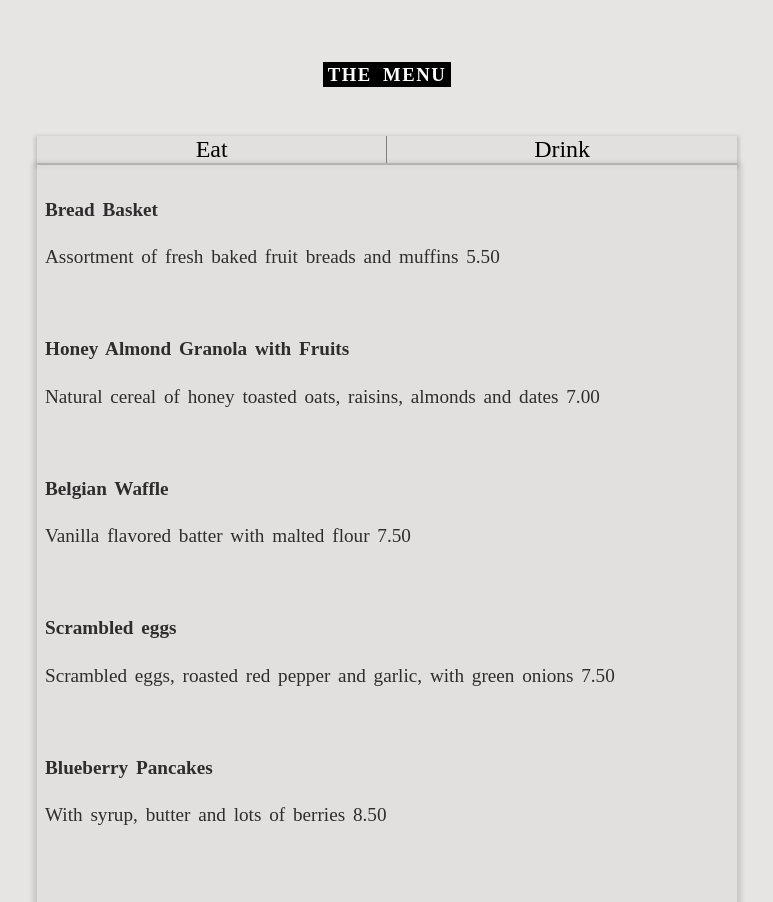
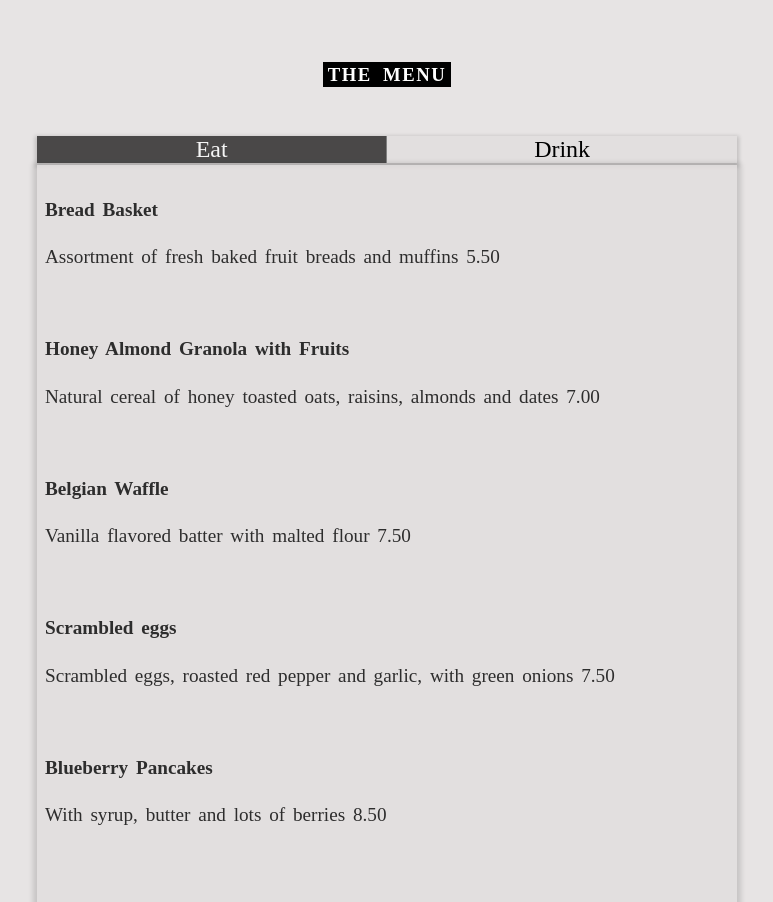
Before and after one commit to MHD22/template_cafe, a plain HTML site: page index.html in a window 1280 px wide. Shown: the part 1720-2622 px from the top of the page, without its empty margins (253-1026 px from the left). Drawn offline with Linux system fonts and the light colour scheme; a web font is replaced by a local one.

Commit message:
edit on  trigger style

```diff
--- a/index.html
+++ b/index.html
@@ -42,7 +42,7 @@
                 <h3><span>THE MENU</span></h3>
                 <!-- section for choise -->
                 <section id="tr" class="triggers">
-                    <div onclick="trigger('eat')" id="tr1"  class="trigger  br">Eat</div>
+                    <div onclick="trigger('eat')" id="tr1"  class="trigger active br">Eat</div>
                     <div onclick="trigger('drink')" id="tr2" class="trigger ">Drink</div>
                 </section>
 
```
